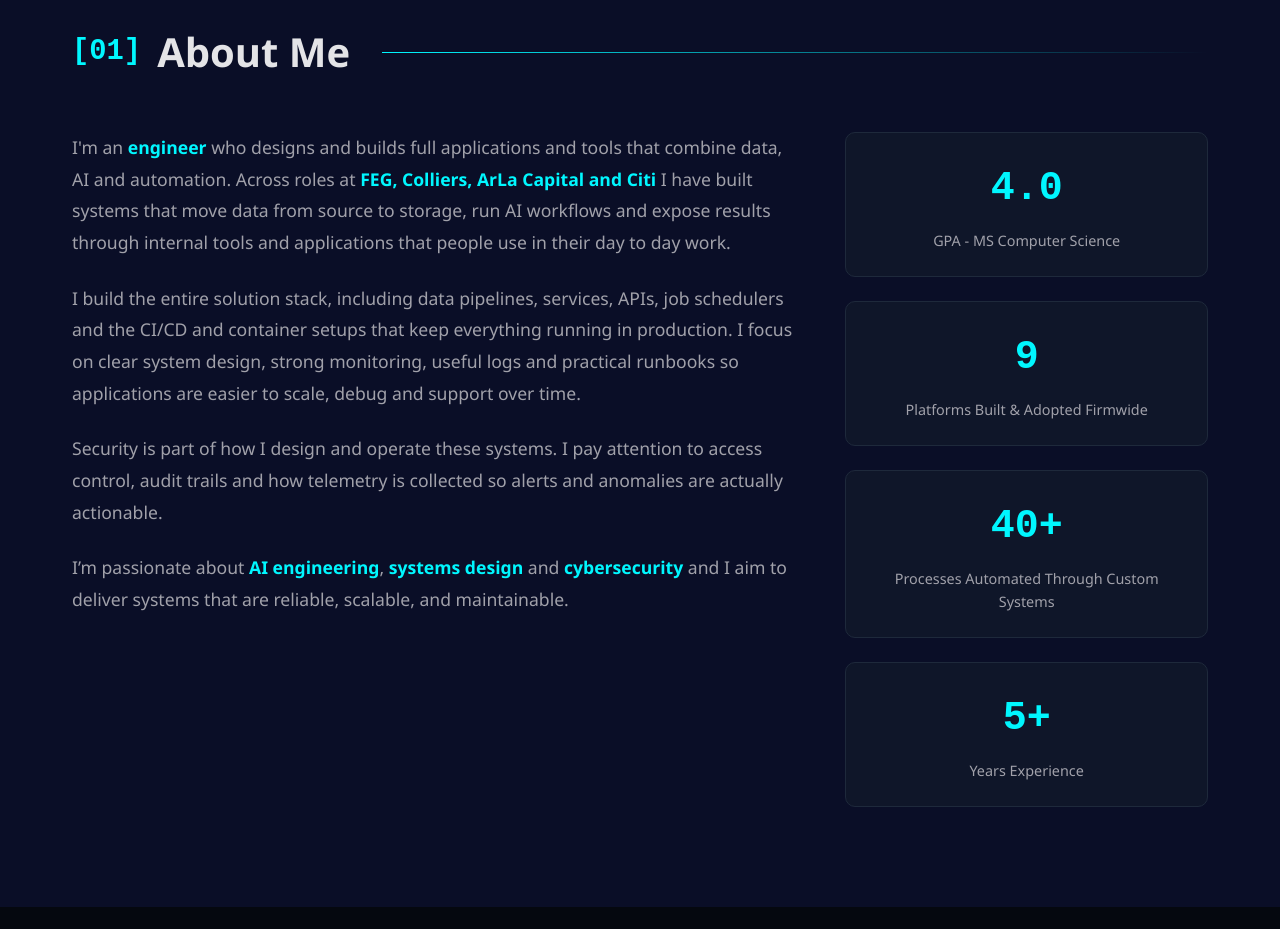
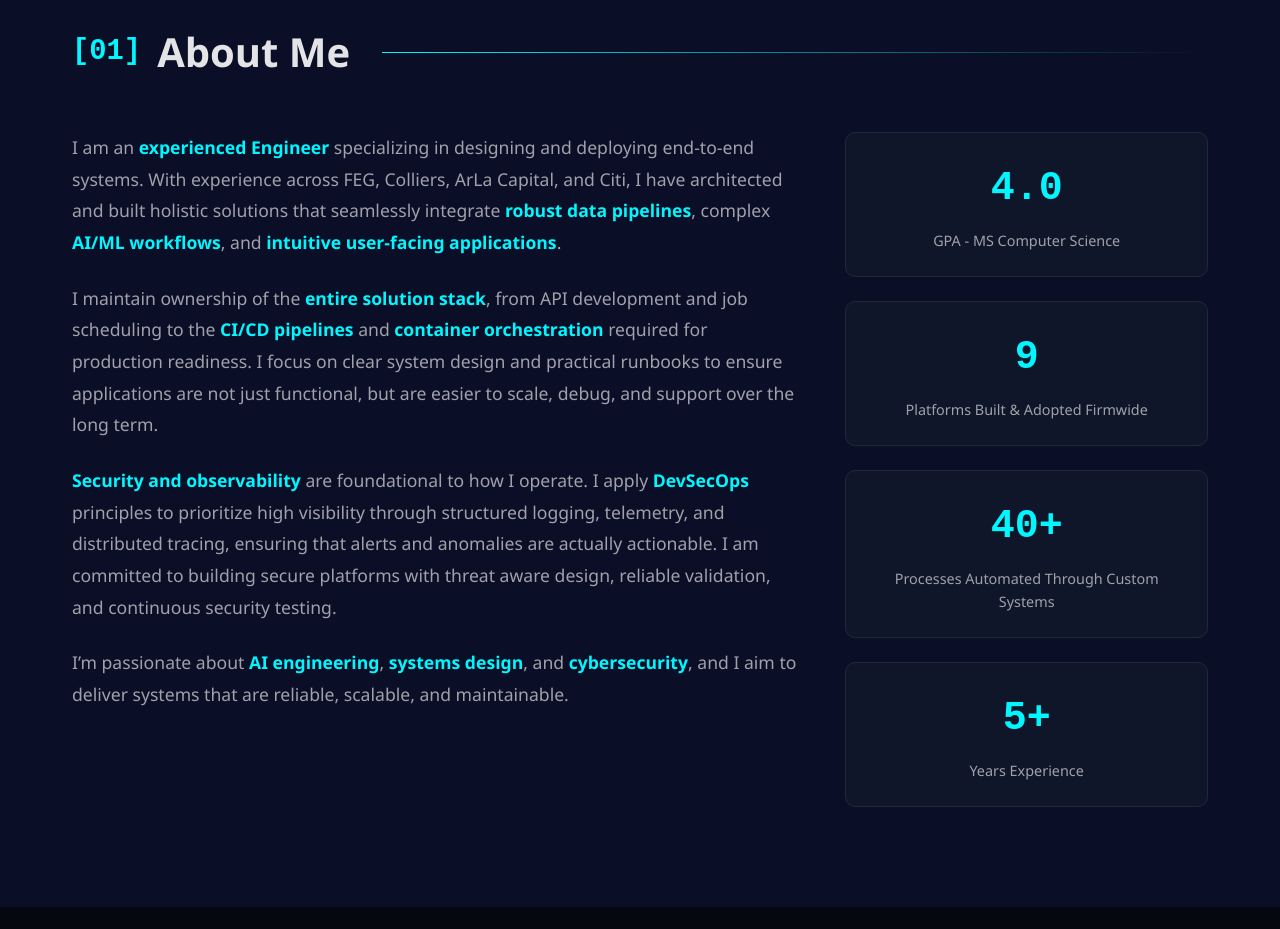
Before and after one commit to CrisSArenas/CrisSArenas.github.io, a plain HTML site: page index.html in a window 1280 px wide. Shown: the part 880-1809 px from the top of the page. Drawn offline with Linux system fonts and the light colour scheme.

Commit message:
Revise p index.html

```diff
--- a/index.html
+++ b/index.html
@@ -76,25 +76,26 @@
             <div class="about-content">
                 <div class="about-text">
                     <p>
-                    I'm an <strong>engineer</strong> who designs and builds full applications and tools that combine data, AI and automation.
-                    Across roles at <strong>FEG, Colliers, ArLa Capital and Citi</strong> I have built systems that move data from source to storage,
-                    run AI workflows and expose results through internal tools and applications that people use in their day to day work.
+                        I am an <strong>experienced Engineer</strong> specializing in designing and deploying end-to-end systems.
+                        With experience across FEG, Colliers, ArLa Capital, and Citi, I have architected and built holistic solutions that seamlessly
+                        integrate <strong>robust data pipelines</strong>, complex <strong>AI/ML workflows</strong>, and <strong>intuitive user-facing applications</strong>.
                     </p>
 
                     <p>
-                    I build the entire solution stack, including data pipelines, services, APIs, job schedulers and the CI/CD and container setups
-                    that keep everything running in production. I focus on clear system design, strong monitoring, useful logs and practical runbooks
-                    so applications are easier to scale, debug and support over time.
+                        I maintain ownership of the <strong>entire solution stack</strong>, from API development and job scheduling to the <strong>CI/CD pipelines</strong>
+                        and <strong>container orchestration</strong> required for production readiness. I focus on clear system design and practical runbooks
+                        to ensure applications are not just functional, but are easier to scale, debug, and support over the long term.
                     </p>
 
                     <p>
-                    Security is part of how I design and operate these systems. I pay attention to access control, audit trails and how telemetry is collected
-                    so alerts and anomalies are actually actionable.
+                        <strong>Security and observability</strong> are foundational to how I operate. I apply <strong>DevSecOps</strong> principles to prioritize
+                        high visibility through structured logging, telemetry, and distributed tracing, ensuring that alerts and anomalies are actually actionable.
+                        I am committed to building secure platforms with threat aware design, reliable validation, and continuous security testing.
                     </p>
 
                     <p>
-                    I’m passionate about <strong>AI engineering</strong>, <strong>systems design</strong> and <strong>cybersecurity</strong>
-                    and I aim to deliver systems that are reliable, scalable, and maintainable.
+                        I’m passionate about <strong>AI engineering</strong>, <strong>systems design</strong>, and <strong>cybersecurity</strong>,
+                        and I aim to deliver systems that are reliable, scalable, and maintainable.
                     </p>
                 </div>
                 <div class="about-stats">
```
